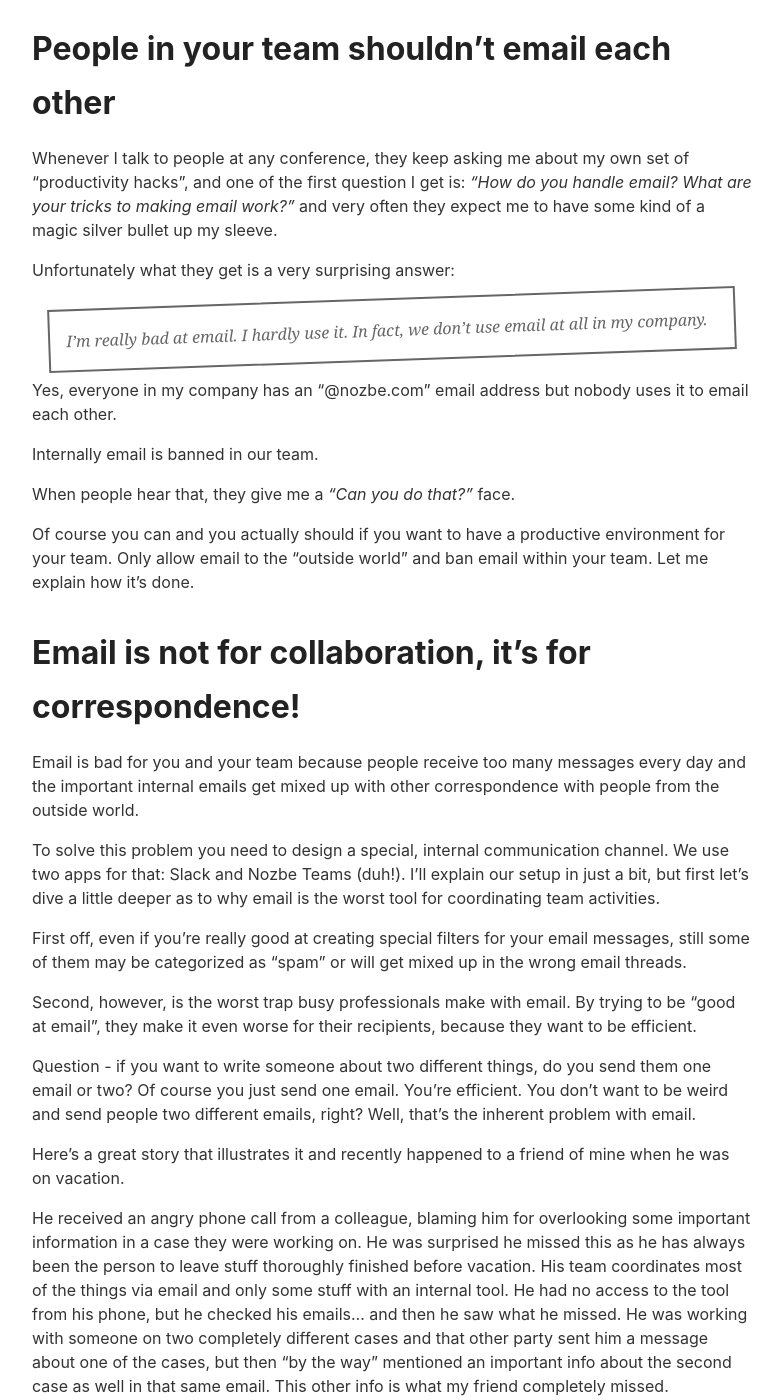
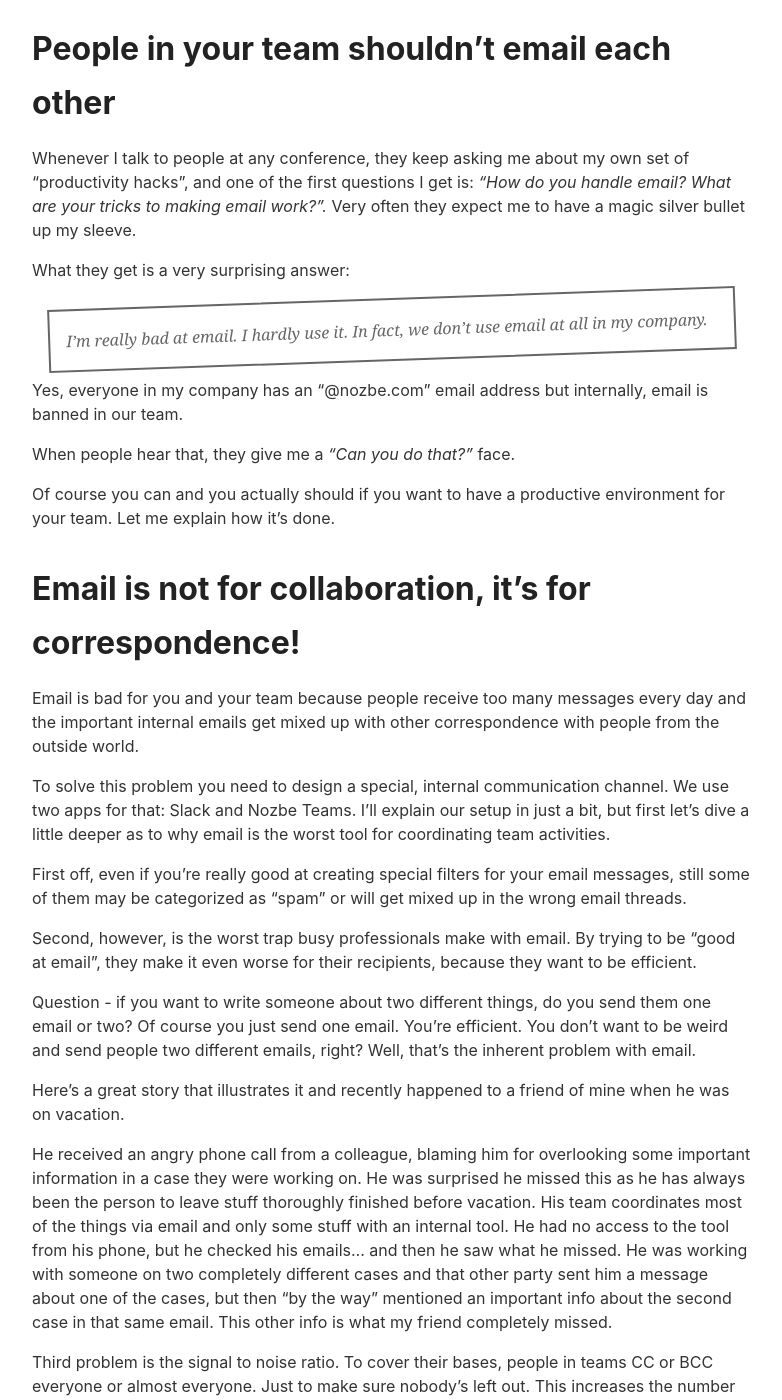
Before and after one commit to Nozbe/NoOffice.org, a Jekyll site: the page built from _book/email.md, in a window 1280 px wide and 1400 px high, scrolled down 859 px. Shown: the whole window, without its empty margins (248-1030 px from the left). Built offline with Jekyll 4.4.1, drawn with Linux system fonts in a browser that asks for light colours; some of the changed text lies outside the part shown.

Commit message:
Update email.md

```diff
--- a/_book/email.md
+++ b/_book/email.md
@@ -10,25 +10,23 @@
 
 ## People in your team shouldn't email each other
 
-Whenever I talk to people at any conference, they keep asking me about my own set of "productivity hacks", and one of the first question I get is: *"How do you handle email? What are your tricks to making email work?"* and very often they expect me to have some kind of a magic silver bullet up my sleeve.
+Whenever I talk to people at any conference, they keep asking me about my own set of "productivity hacks", and one of the first questions I get is: *"How do you handle email? What are your tricks to making email work?".* Very often they expect me to have a magic silver bullet up my sleeve.
 
-Unfortunately what they get is a very surprising answer:
+What they get is a very surprising answer:
 
 > I'm really bad at email. I hardly use it. In fact, we don't use email at all in my company.
 
-Yes, everyone in my company has an "@nozbe.com" email address but nobody uses it to email each other.
-
-Internally email is banned in our team.
+Yes, everyone in my company has an "@nozbe.com" email address but internally, email is banned in our team.
 
 When people hear that, they give me a *"Can you do that?"* face.
 
-Of course you can and you actually should if you want to have a productive environment for your team. Only allow email to the "outside world" and ban email within your team. Let me explain how it's done.
+Of course you can and you actually should if you want to have a productive environment for your team. Let me explain how it's done.
 
 ## Email is not for collaboration, it's for correspondence!
 
 Email is bad for you and your team because people receive too many messages every day and the important internal emails get mixed up with other correspondence with people from the outside world.
 
-To solve this problem you need to design a special, internal communication channel. We use two apps for that: Slack and Nozbe Teams (duh!). I'll explain our setup in just a bit, but first let's dive a little deeper as to why email is the worst tool for coordinating team activities.
+To solve this problem you need to design a special, internal communication channel. We use two apps for that: Slack and Nozbe Teams. I'll explain our setup in just a bit, but first let's dive a little deeper as to why email is the worst tool for coordinating team activities.
 
 First off, even if you're really good at creating special filters for your email messages, still some of them may be categorized as "spam" or will get mixed up in the wrong email threads.
 
@@ -38,7 +36,7 @@
 
 Here's a great story that illustrates it and recently happened to a friend of mine when he was on vacation.
 
-He received an angry phone call from a colleague, blaming him for overlooking some important information in a case they were working on. He was surprised he missed this as he has always been the person to leave stuff thoroughly finished before vacation. His team coordinates most of the things via email and only some stuff with an internal tool. He had no access to the tool from his phone, but he checked his emails... and then he saw what he missed. He was working with someone on two completely different cases and that other party sent him a message about one of the cases, but then "by the way" mentioned an important info about the second case as well in that same email. This other info is what my friend completely missed.
+He received an angry phone call from a colleague, blaming him for overlooking some important information in a case they were working on. He was surprised he missed this as he has always been the person to leave stuff thoroughly finished before vacation. His team coordinates most of the things via email and only some stuff with an internal tool. He had no access to the tool from his phone, but he checked his emails… and then he saw what he missed. He was working with someone on two completely different cases and that other party sent him a message about one of the cases, but then "by the way" mentioned an important info about the second case in that same email. This other info is what my friend completely missed.
 
 Third problem is the signal to noise ratio. To cover their bases, people in teams CC or BCC everyone or almost everyone. Just to make sure nobody's left out. This increases the number of emails exponentially and makes it more likely that people will just stop paying enough attention and things will really fall through the cracks!
 
@@ -48,23 +46,23 @@
 
 ## Internal communication should be done through projects and tasks
 
-It's 2020. There are many online team collaboration tools that are much better than email. They let you manage projects, tasks and feedback completely online. Most of these online tools have apps for most of the platforms so the team information can be accessed from anywhere. And everyone can contribute and clearly see which project, which task or which issue is being worked on by whom.
+It's 2020. There are many online team collaboration tools that are much better than email. They let you manage projects, tasks and feedback completely online. Most of these online tools have apps for most of the platforms so the team information can be accessed from anywhere. And everyone can contribute and clearly see who is working on which project or task.
 
 The advantage of this approach is that by default, each comment thread is attached to only one task or project. This way there is no confusion that by replying to a comment, you're giving feedback to two or three tasks at a time.
 
 One task, one discussion. Simple and focused.
 
-At Nozbe we call it task-based communication[^1] and we're using our own tool Nozbe Teams for this. Again, there are many other tools on the market so every team should choose the one that suits them best[^2]. Just avoid email.
+At Nozbe, we call it task-based communication[^1] and we're using our own tool Nozbe Teams for this. Again, there are many other tools on the market so every team should choose the one that suits them best[^2]. Just avoid email.
 
-Additional benefit is that by sharing projects and tasks we have more transparency. People see what's happening in each project, who's responsible for what. All is clear. We totally avoid all these issues of somebody not putting someone on copy. People can choose which projects or tasks they want to follow and which they can choose to ignore or review less frequently. They are in control.
+Additional benefit is that by sharing projects and tasks we have more transparency. People see what's happening in each project, who's responsible for what. All is clear. We completely avoid the problem of somebody not putting someone on copy. People can choose which projects or tasks they want to follow and which they can choose to ignore or review less frequently. They are in control.
 
 ## You can add real-time chat as an internal water cooler for "blah blah blah"
 
-What I like about task-based communication I just mentioned is the fact that it's asynchronous[^3], meaning you let the other party take time to respond to you. You just create a task, you add a thoughtful comment, you delegate it to someone, and you get on with your work, while you let the other party choose when they respond to your comment or do the task you assigned to them.
+What I like about task-based communication I just mentioned is the fact that it's asynchronous[^3], meaning you let the other party take time to respond. You just create a task, add a thoughtful comment, delegate it to someone, and get on with your work, while you let the other party choose when they respond to your comment or do the task you assigned to them. Of course if the task is time sensitive - you set a deadline.
 
 This is healthy and this is how team collaboration should be done. Very rarely things are so urgent that people need an ASAP response. Things can wait and you should normally prefer to let people take their time to do what's asked of them or give you a really thorough feedback.
 
-However, sometimes you are in a hurry and you need some information quickly. We use our internal chat for this though an app called Slack[^4].
+However, sometimes you are in a hurry and you need some information quickly. We use our internal chat for such cases: an app called Slack[^4].
 
 However, don't you try to switch from email to chat and only chat.
 
```
